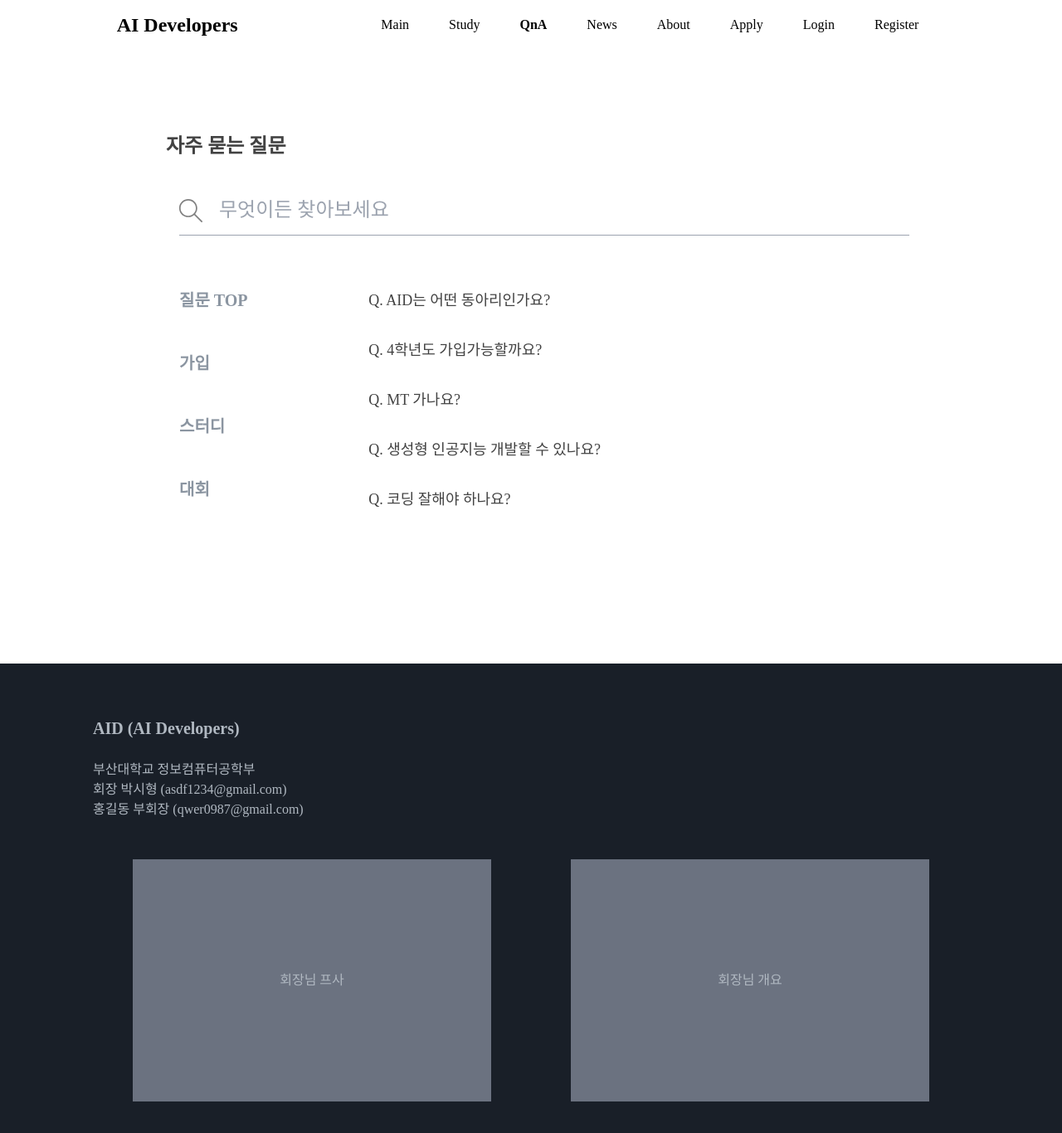
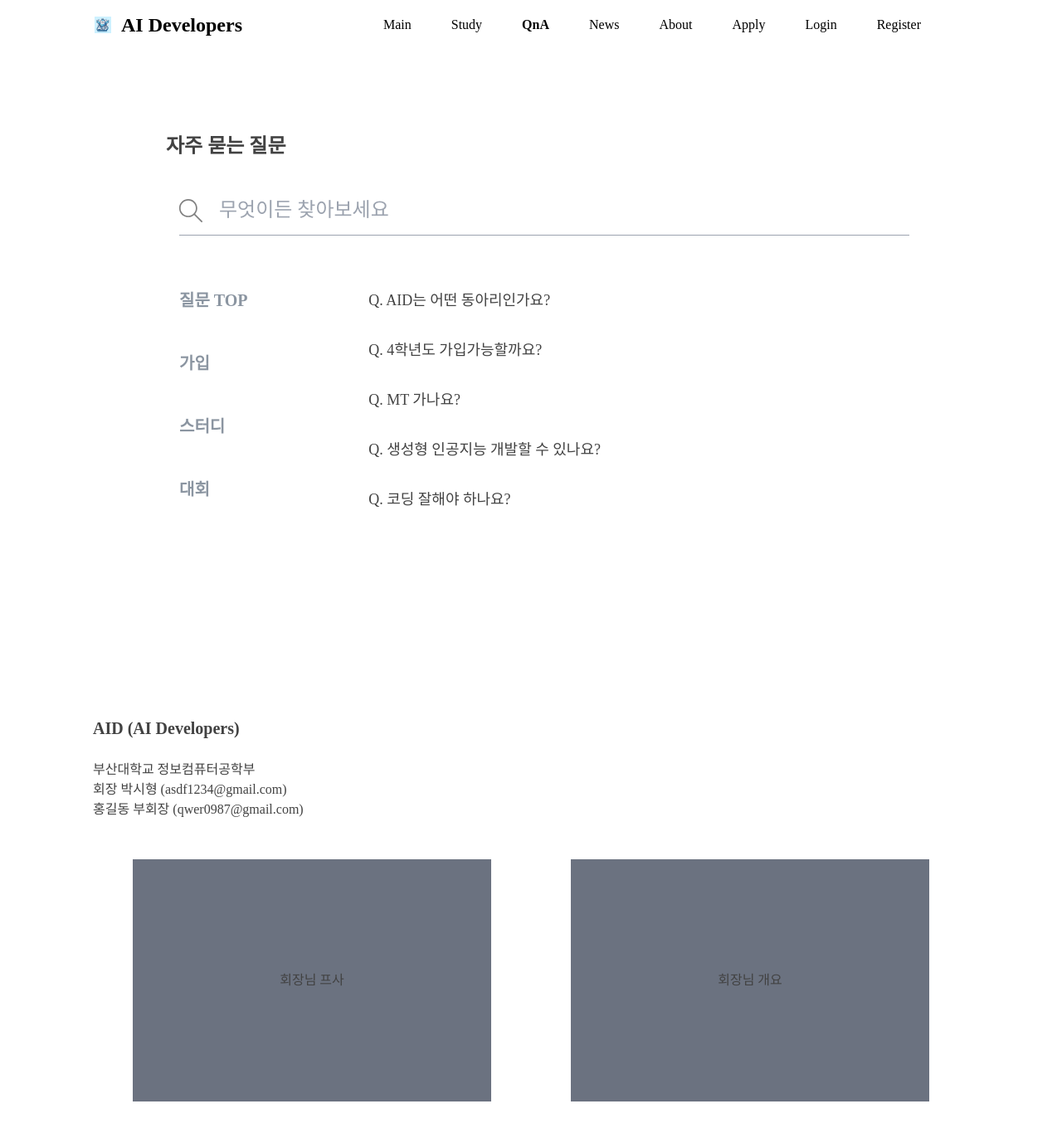
Before and after one commit to PNU-AID/AID-WEB-client-v2, a React (Vite) app: page /homepage/qna in a window 1280 px wide. Shown: the top 1366 px of the page at 83% size. Built offline with nearby package versions, Linux system fonts and the light colour scheme; a web font is replaced by a local one.

Commit message:
Design: 헤더에 aid 로고 삽입 및 바텀 다크모드 적용

```diff
--- a/src/components/common/Bottom.tsx
+++ b/src/components/common/Bottom.tsx
@@ -1,14 +1,15 @@
 import { useState, useEffect } from 'react';
 import { useLocation } from 'react-router-dom';
+import { isDarkPage } from '../../utils/location';
 
 function Bottom() {
   const [darkMode, setDarkMode] = useState(true);
   const location = useLocation();
   useEffect(() => {
-    if (location.pathname === '/apply' || location.pathname === '/login') {
+    if (isDarkPage(location.pathname)) {
+      setDarkMode(true);
+    } else {
       setDarkMode(false);
-    } else {
-      setDarkMode(true);
     }
   }, [location.pathname]);
 
--- a/src/components/common/Header.tsx
+++ b/src/components/common/Header.tsx
@@ -5,6 +5,7 @@ import Button from '../button/Button';
 import { routerData } from '../../router';
 import { isDarkPage, isNotAuthPage } from '../../utils/location';
 import MenuIconSvg from '../../assets/menu-icon.svg?react';
+import AidLogoImg from '../../assets/aid-logo.png';
 
 function Header() {
   const location = useLocation();
@@ -50,10 +51,15 @@ function Header() {
           isVisible ? '' : '-translate-y-full',
         ].join(' ')}
       >
-        {/* TODO: 로고 이미지로 대체해야함. */}
+        <div className="relative">
+          <img
+            className="absolute top-0 bottom-0 m-auto"
+            src={AidLogoImg}
+            width={20}
+          />
           <h3
             className={[
-            'flex justify-start ml-6 text-2xl font-bold',
+              'flex justify-start ml-8 text-2xl font-bold',
               'transition-all duration-300',
               !isDarkPage(location.pathname)
                 ? 'text-black'
@@ -65,6 +71,7 @@ function Header() {
           >
             AI Developers
           </h3>
+        </div>
         <MenuIconSvg
           className="sm:hidden"
           onClick={() => setIsExpanded(!isExpanded)}
```
Also changed, not shown: src/assets/aid-logo.png (added). Lines whose indentation alone changed are shown as unchanged.
